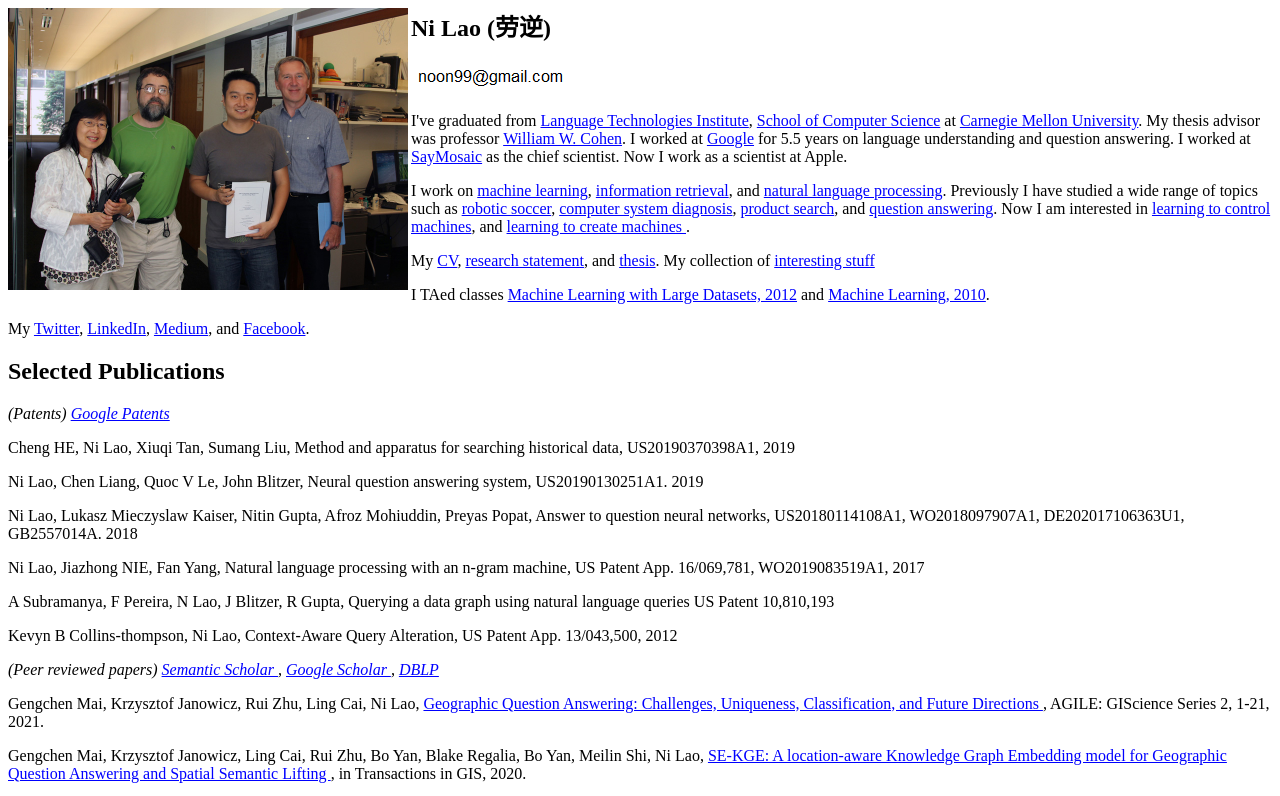
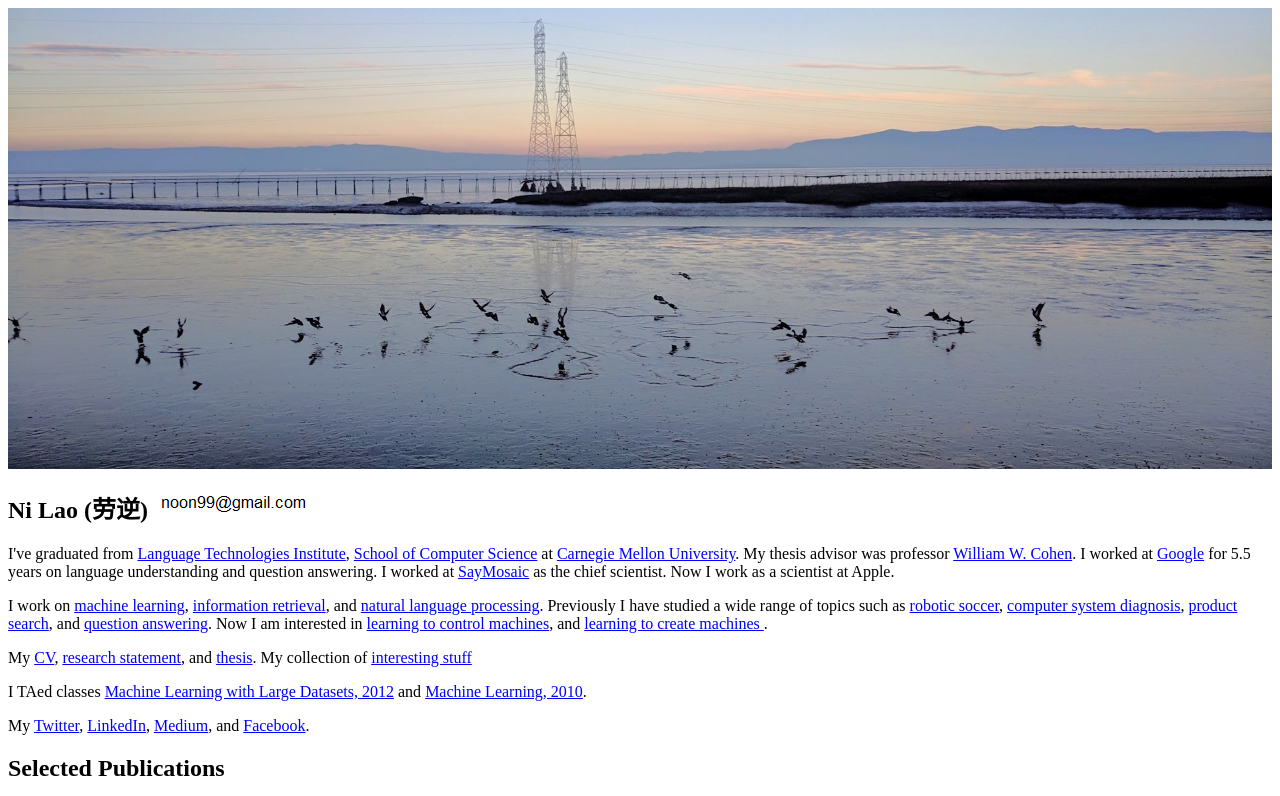
Before and after one commit to noon99jaki/noon99jaki.github.io, a plain HTML site: page index.html in a window 1280 px wide. Shown: the top 796 px of the page. Drawn offline with Linux system fonts and the light colour scheme.

Commit message:
update image

```diff
--- a/index.html
+++ b/index.html
@@ -6,19 +6,24 @@
 
 <meta HTTP-EQUIV="content-type" CONTENT="text/html; charset=UTF-8"></meta>
 <title>Ni Lao's Homepage</title>
+<style>
+       img {
+              max-width: 100% !important;
+              max-height: 100% !important;
+           }
+</style>
 </head>
 
 <body lang=EN-US link=blue vlink=purple style='tab-interval:.5in'>
 
 <div class=Section1>
 
+<img border="0" src="images/mtv-birds.jpeg" align="center" >
 <h2>
-<img border="0" src="images/2012.defense.small.jpg"align="left" width="400" >Ni Lao
-(<span lang="ZH-CN" >劳逆</span>) </h2>
-<h2>
-<img border="0" src="images/gmail.png" width="159" height="29"></h2>
-
-<p >I&#39;ve graduated from <a href="http://www.lti.cs.cmu.edu/">Language
+Ni Lao (<span lang="ZH-CN" >劳逆</span>)
+<img border="0" src="images/gmail.png" width="159" height="29">
+</h2>
+I&#39;ve graduated from <a href="http://www.lti.cs.cmu.edu/">Language
 Technologies Institute</a>, <a href="http://www.cs.cmu.edu/">School of Computer
 Science</a> at <a href="http://www.cmu.edu/">Carnegie Mellon University</a>.
 My thesis advisor was professor <a href="http://www.cs.cmu.edu/~wcohen/">William
```
Also changed, not shown: images/mtv-birds.jpeg (added).
